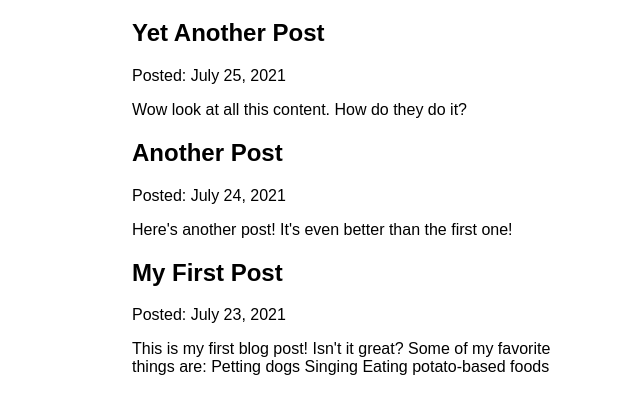
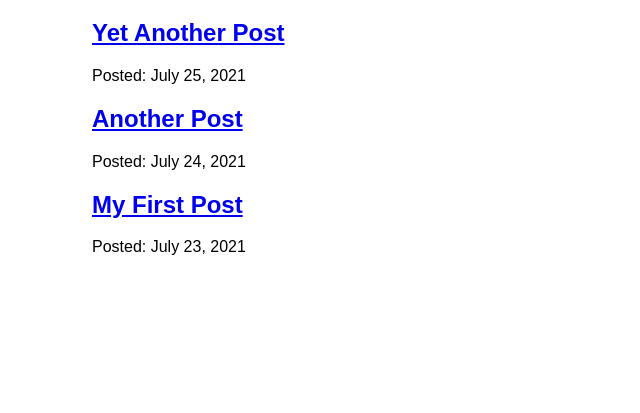
Before and after one commit to b-kip/my-first-gatsby-site, a Gatsby site: page /blog in a window 1280 px wide. Shown: the part 157-570 px from the top of the page, without its empty margins (298-938 px from the left). Built offline with nearby package versions, Linux system fonts and the light colour scheme; Gatsby itself is replaced by a stand-in of ours.

Commit message:
feat(blog): Finished Gatsby tutorial part 6

```diff
--- a/blog/another-post.mdx
+++ b/blog/another-post.mdx
@@ -1,7 +1,9 @@
 ---
 title: "Another Post"
 date: "2021-07-24"
+test: "Test"
 slug: "another-post"
+slug1: "another-post"
 ---
 
 Here's another post! It's even better than the first one!
--- a/blog/my-firs-post.mdx
+++ b/blog/my-firs-post.mdx
@@ -1,7 +1,9 @@
 ---
 title: "My First Post"
 date: "2021-07-23"
+test: "Test"
 slug: "my-first-post"
+slug1: "my-first-post"
 ---
 
 This is my first blog post! Isn't it *great*?
--- a/blog/yet-another-post.mdx
+++ b/blog/yet-another-post.mdx
@@ -1,7 +1,9 @@
 ---
 title: "Yet Another Post"
 date: "2021-07-25"
+test: "Test"
 slug: "yet-another-post"
+slug1: "yet-another-post"
 ---
 
 Wow look at all this content. How do they do it?
--- a/src/pages/blog.js
+++ /dev/null
@@ -1,39 +0,0 @@
-import * as React from "react";
-import { graphql } from "gatsby";
-import Layout from "../components/layout";
-import Seo from "../components/seo";
-
-const BlogPage = ({ data }) => {
-  return (
-    <Layout pageTitle="My Blog Posts">
-      <ul>
-        {data.allMdx.nodes.map((node) => (
-          <article key={node.id}>
-			<h2>{node.frontmatter.title}</h2>
-			<p>Posted: {node.frontmatter.date}</p>
-			<p>{node.excerpt}</p>
-		  </article>
-        ))}
-      </ul>
-    </Layout>
-  );
-};
-
-export const query = graphql`
-  query {
-    allMdx(sort: { frontmatter: { date: DESC }}) {
-      nodes {
-        frontmatter {
-          date(formatString: "MMMM D, YYYY")
-          title
-        }
-        id
-        excerpt
-      }
-    }
-  }
-`
-
-export const Head = () => <Seo title="My Blog Posts" />;
-
-export default BlogPage;
--- /dev/null
+++ b/src/pages/blog/index.js
@@ -0,0 +1,44 @@
+import * as React from 'react'
+import { Link, graphql } from 'gatsby'
+import Layout from '../../components/layout'
+import Seo from '../../components/seo'
+
+const BlogPage = ({ data }) => {
+	console.log(data)
+  return (
+    <Layout pageTitle="My Blog Posts">
+      {
+        data.allMdx.nodes.map(node => (
+          <article key={node.id}>
+            <h2>
+              <Link to={`/blog/${node.frontmatter.slug1}`}>
+                {node.frontmatter.title}
+              </Link>
+            </h2>
+            <p>Posted: {node.frontmatter.date}</p>
+          </article>
+        ))
+      }
+    </Layout>
+  )
+}
+
+export const query = graphql`
+query {
+	allMdx(sort: { frontmatter: { date: DESC }}) {
+		nodes {
+			frontmatter {
+				date(formatString: "MMMM D, YYYY")
+				title
+				slug1
+				test
+			}
+			id
+		}
+	}
+}
+`
+
+export const Head = () => <Seo title="My Blog Posts" />
+
+export default BlogPage
```
Also changed, not shown: src/pages/blog/{mdx.frontmatter__slug}.js (added, +31 -0 lines).
